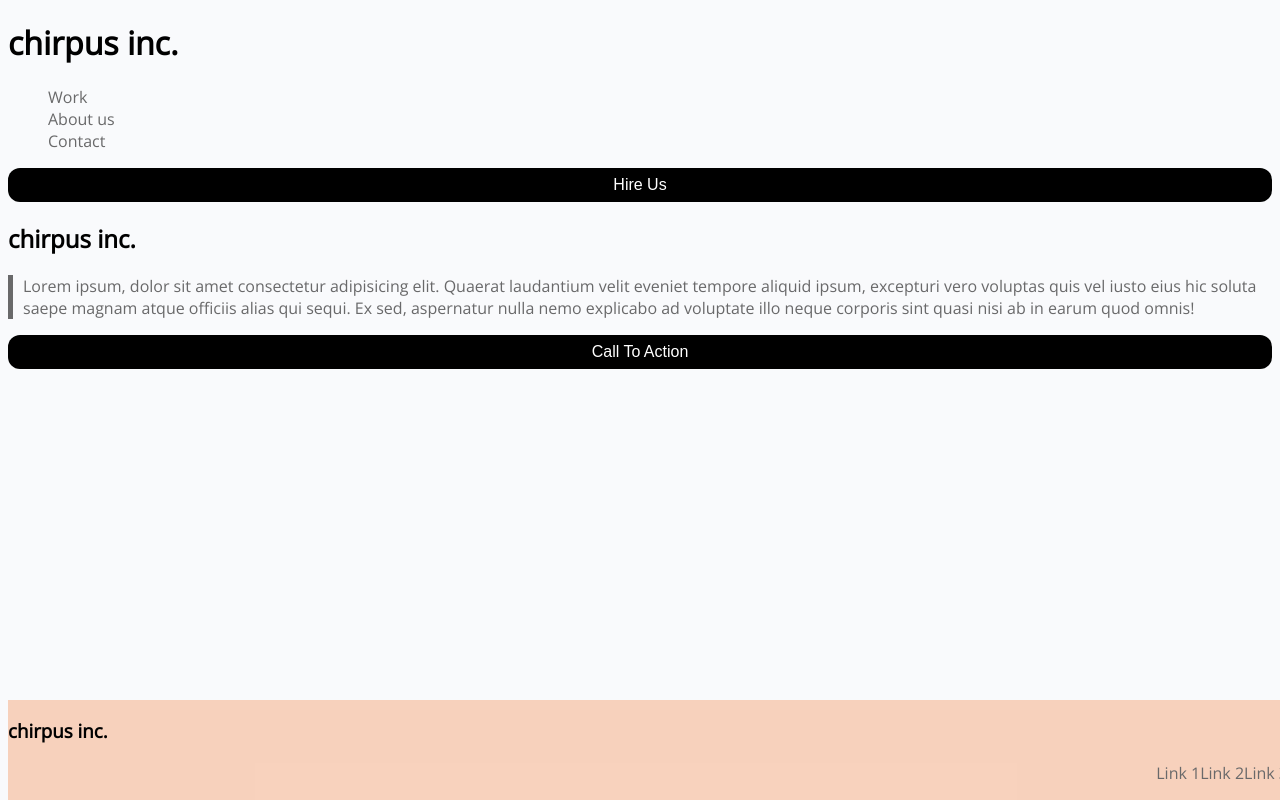
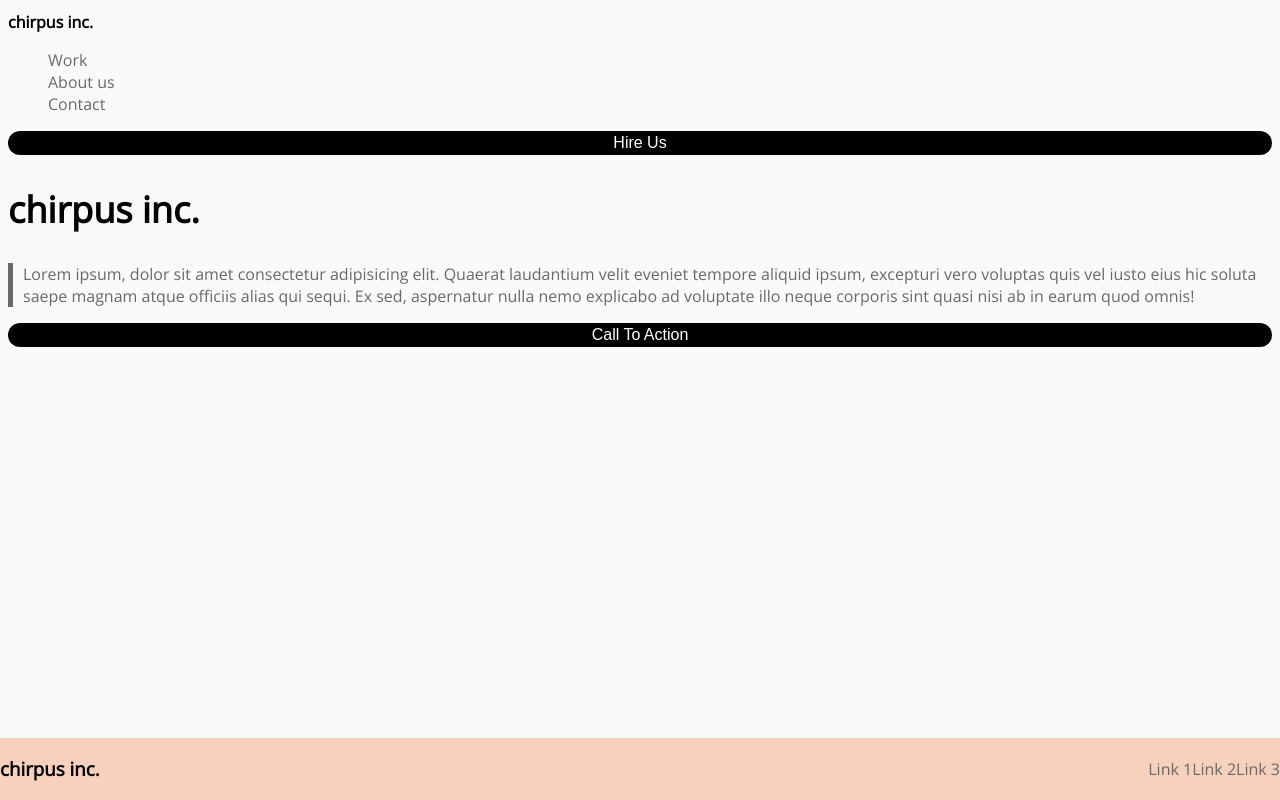
Before and after one commit to dairsmithgit/lab2, a plain HTML site: page index.html in a window 1280 px wide. Drawn offline with nearby package versions, Linux system fonts and the light colour scheme.

Commit message:
changes to footer, buttons, headers

```diff
--- a/styles.css
+++ b/styles.css
@@ -1,10 +1,12 @@
 body {
     background-color: #f9fafc;
     font-family: "Open Sans", cursive;
+    margin-bottom: 30px;
 }
 
-header {
+header h1 {
     color: #000;
+    font-size: 16px;
 }
 
 .navigation ul {
@@ -28,12 +30,12 @@ header {
     text-decoration: none;
     display: block;
     width: 100%;
-    padding-top: 8px;
-    padding-bottom: 8px;
+    padding: 3px 12px;
 }
 
 h2 {
     color: #000;
+    font-size: 36px;
 }
 
 .info {
@@ -52,15 +54,19 @@ h2 {
     text-decoration: none;
     display: block;
     width: 100%;
-    padding-top: 8px;
-    padding-bottom: 8px;
+    padding: 3px 12px;
 }
 
 footer {
-    position: absolute;
+    position: fixed;
     bottom: 0;
     width: 100%;
     background-color: rgba(247, 193, 162, 0.7);
+    position: absolute;
+    display: flex;
+    justify-content: space-between;
+    align-items: center;
+    left: 0;
 }
 
 h3 {
```
